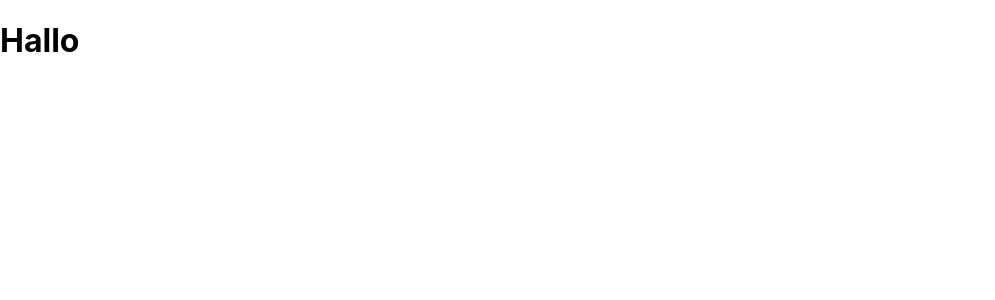
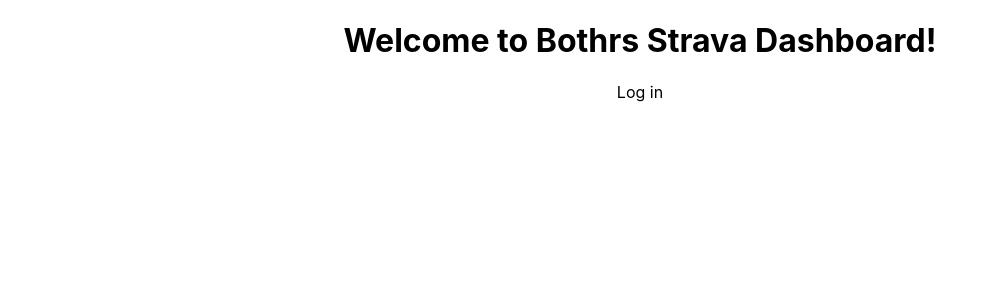
Before and after one commit to bothrs/strava-dashboard, a Next.js app: page / in a window 1280 px wide. Shown: the top 300 px of the page, without its empty margins (0-995 px from the left). Built offline with nearby package versions, Linux system fonts and the light colour scheme; no server answers.

Commit message:
feat: get bearerToken
Co-authored-by: Tijs Martens <TijsM@users.noreply.github.com>

```diff
--- a/package.json
+++ b/package.json
@@ -9,6 +9,7 @@
     "lint": "next lint"
   },
   "dependencies": {
+    "axios": "^0.27.2",
     "next": "12.1.6",
     "react": "18.1.0",
     "react-dom": "18.1.0"
--- a/src/pages/index.tsx
+++ b/src/pages/index.tsx
@@ -1,9 +1,22 @@
 import type { NextPage } from 'next'
 
 const Home: NextPage = () => {
+  console.log(process.env.NEXT_PUBLIC_CLIENT_ID_STAVA)
   return (
-    <div>
-      <h1>Hallo</h1>
+    <div
+      style={{
+        display: 'flex',
+        flexDirection: 'column',
+        justifyContent: 'center',
+        alignItems: 'center',
+      }}
+    >
+      <h1>Welcome to Bothrs Strava Dashboard!</h1>
+      <a
+        href={`http://www.strava.com/oauth/authorize?client_id=${process.env.NEXT_PUBLIC_CLIENT_ID_STAVA}&response_type=code&redirect_uri=http://localhost:3000/dashboard&approval_prompt=force&scope=read_all`}
+      >
+        Log in
+      </a>
     </div>
   )
 }
```
Also changed, not shown: src/pages/dashboard.tsx (added, +34 -0 lines), src/pages/api/stravaAuth.ts (renamed from src/pages/api/hello.ts), 1 other file (tests, documents, lock files or other folders).
